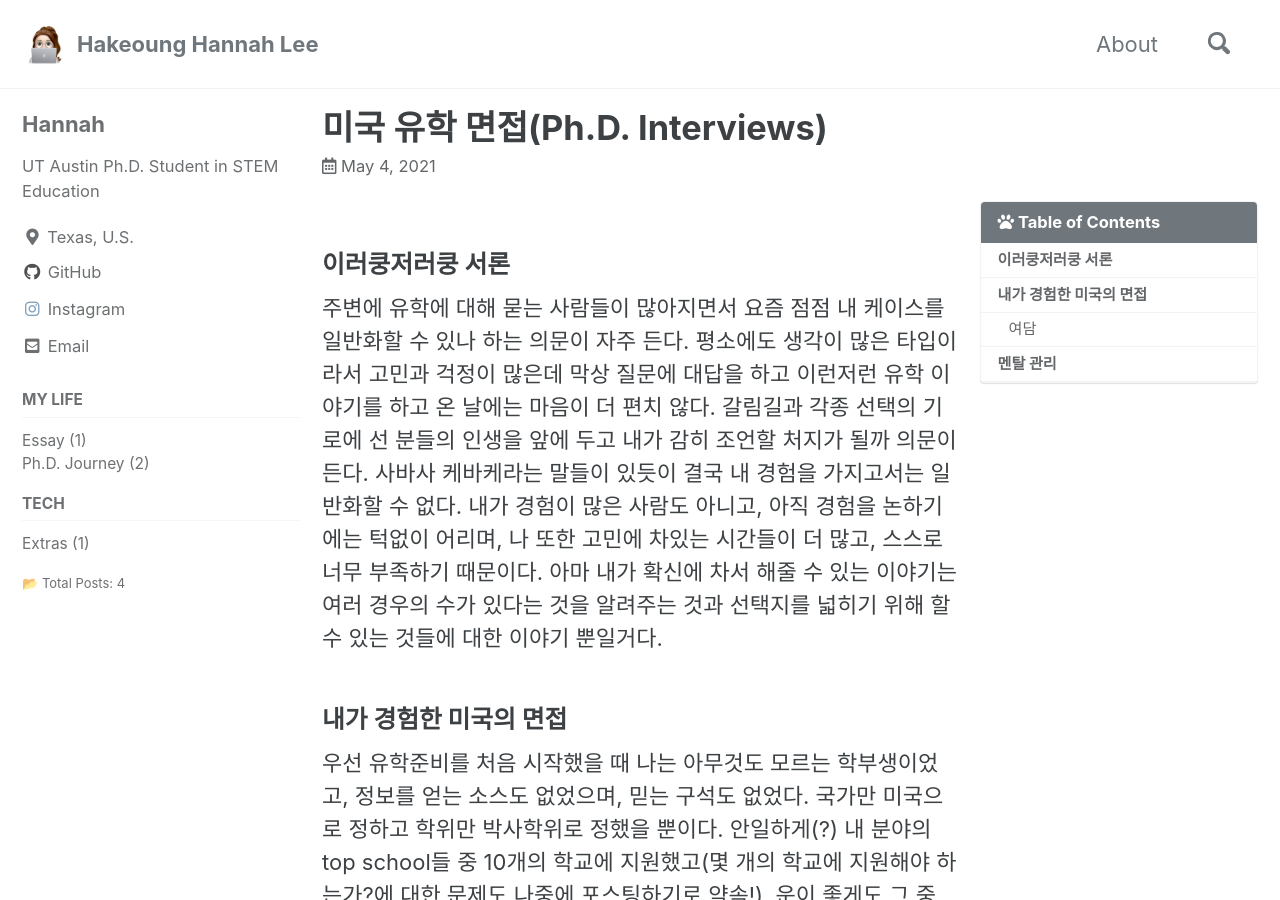
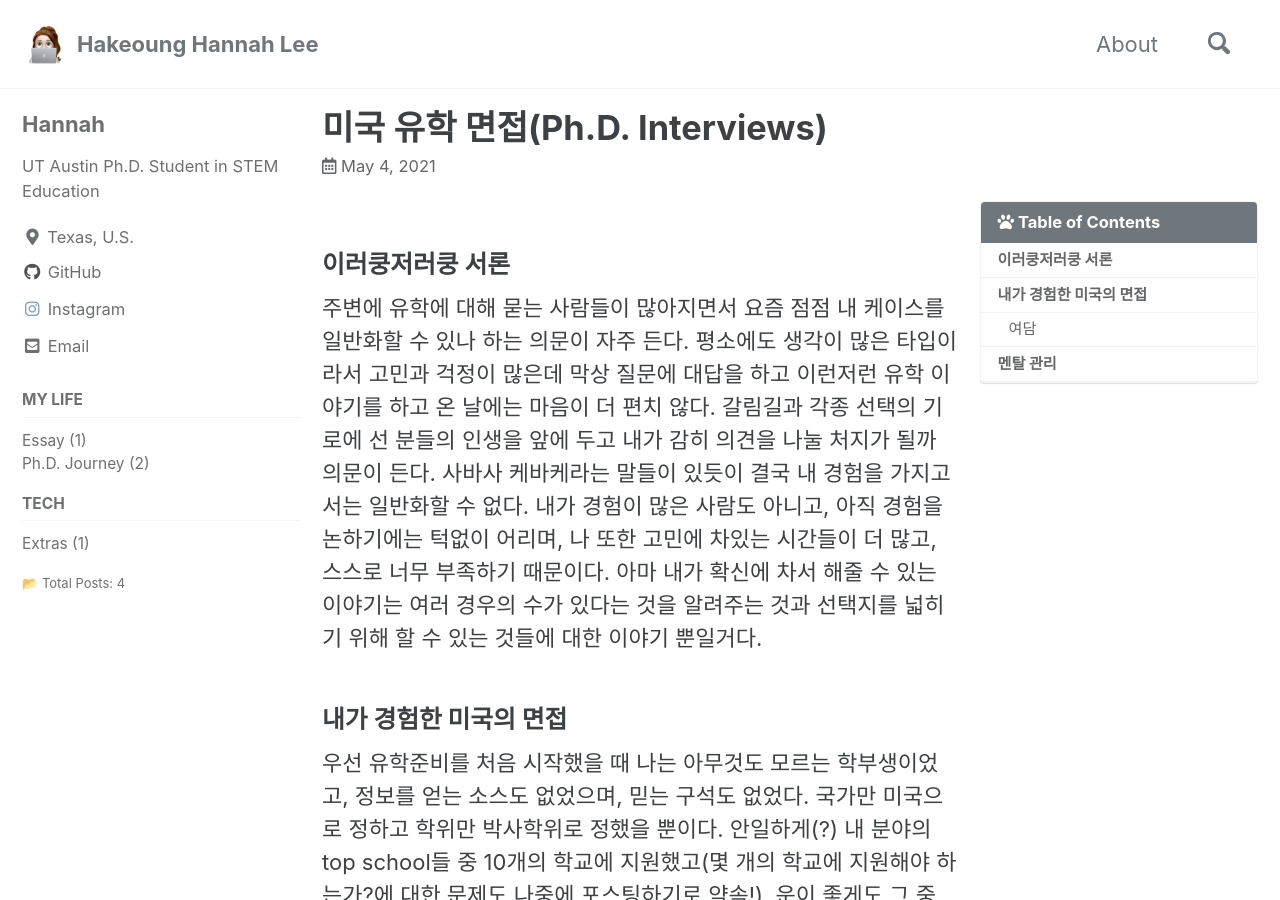
Before and after one commit to HakeoungLee/HakeoungLee.github.io, a Jekyll site: the page built from _posts/2021-05-04-phdinterviews.md, in a window 1280 px wide and 900 px high. Built offline with Jekyll 4.4.1, drawn with Linux system fonts in a browser that asks for light colours; cached includes are drawn as plain includes; comment, search, counter and statistics services are not loaded.

Commit message:
Update 2021-05-04-phdinterviews.md

```diff
--- a/_posts/2021-05-04-phdinterviews.md
+++ b/_posts/2021-05-04-phdinterviews.md
@@ -14,7 +14,7 @@ title:  "미국 유학 면접(Ph.D. Interviews)"
 
 ### 이러쿵저러쿵 서론
 
-주변에 유학에 대해 묻는 사람들이 많아지면서 요즘 점점 내 케이스를 일반화할 수 있나 하는 의문이 자주 든다. 평소에도 생각이 많은 타입이라서 고민과 걱정이 많은데 막상 질문에 대답을 하고 이런저런 유학 이야기를 하고 온 날에는 마음이 더 편치 않다. 갈림길과 각종 선택의 기로에 선 분들의 인생을 앞에 두고 내가 감히 조언할 처지가 될까 의문이 든다. 사바사 케바케라는 말들이 있듯이 결국 내 경험을 가지고서는 일반화할 수 없다. 내가 경험이 많은 사람도 아니고, 아직 경험을 논하기에는 턱없이 어리며, 나 또한 고민에 차있는 시간들이 더 많고, 스스로 너무 부족하기 때문이다. 아마 내가 확신에 차서 해줄 수 있는 이야기는 여러 경우의 수가 있다는 것을 알려주는 것과 선택지를 넓히기 위해 할 수 있는 것들에 대한 이야기 뿐일거다.
+주변에 유학에 대해 묻는 사람들이 많아지면서 요즘 점점 내 케이스를 일반화할 수 있나 하는 의문이 자주 든다. 평소에도 생각이 많은 타입이라서 고민과 걱정이 많은데 막상 질문에 대답을 하고 이런저런 유학 이야기를 하고 온 날에는 마음이 더 편치 않다. 갈림길과 각종 선택의 기로에 선 분들의 인생을 앞에 두고 내가 감히 의견을 나눌 처지가 될까 의문이 든다. 사바사 케바케라는 말들이 있듯이 결국 내 경험을 가지고서는 일반화할 수 없다. 내가 경험이 많은 사람도 아니고, 아직 경험을 논하기에는 턱없이 어리며, 나 또한 고민에 차있는 시간들이 더 많고, 스스로 너무 부족하기 때문이다. 아마 내가 확신에 차서 해줄 수 있는 이야기는 여러 경우의 수가 있다는 것을 알려주는 것과 선택지를 넓히기 위해 할 수 있는 것들에 대한 이야기 뿐일거다.
 
 ### 내가 경험한 미국의 면접
 
```
